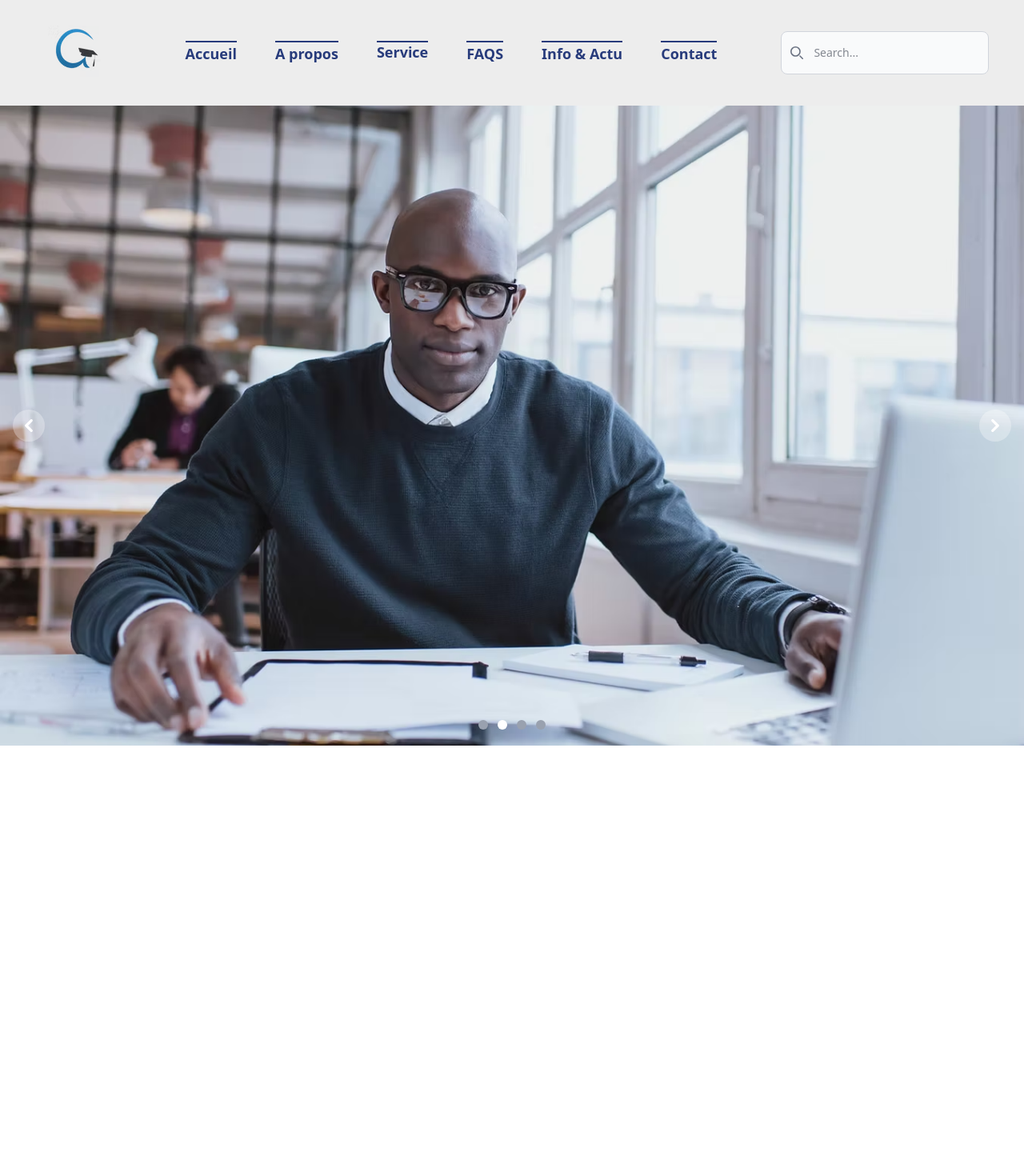
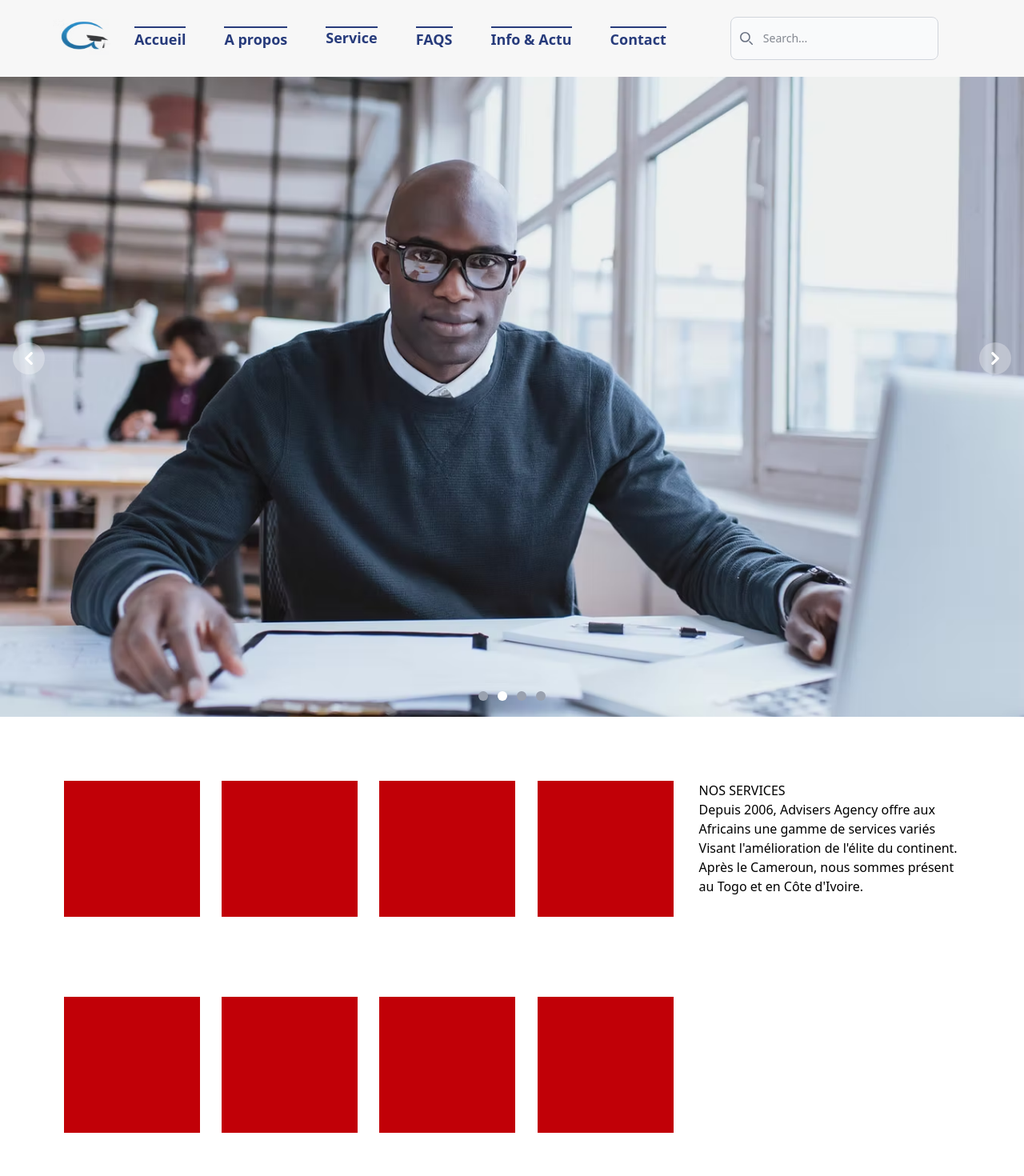
Before and after one commit to Zanguedimitri/advisers-agency, a React (Vite) app: page /home in a window 1280 px wide. Shown: the top 1470 px of the page at 80% size. Built offline with nearby package versions, Linux system fonts and the light colour scheme.

Commit message:
fix:metre a jour le header et ajout de la div service

```diff
--- a/src/Pages/home.jsx
+++ b/src/Pages/home.jsx
@@ -7,7 +7,29 @@ export function Home() {
     <div className="z-10">
       <Caroussel />
 
-      <div className="h-900"></div>
+      <div className="flex flex-row gap-x-8 p-20">
+        <div className="flex flex-wrap  justify-between gap-w-4 gap-y-25 w-[70%] ">
+          <div className="h-[170px] w-[170px] bg-red-700"></div>
+          <div className="h-[170px] w-[170px] bg-red-700"></div>
+          <div className="h-[170px] w-[170px] bg-red-700"></div>
+          <div className="h-[170px] w-[170px] bg-red-700"></div>
+          <div className="h-[170px] w-[170px] bg-red-700"></div>
+          <div className="h-[170px] w-[170px] bg-red-700"></div>
+          <div className="h-[170px] w-[170px] bg-red-700"></div>
+          <div className="h-[170px] w-[170px] bg-red-700"></div>
+        </div>
+        <div className="w-[30%]">
+          <h1>NOS SERVICES</h1>
+          <p>
+            Depuis 2006, Advisers Agency offre aux Africains une gamme de
+            services variés Visant l'amélioration de l'élite du continent.
+          </p>
+          <p>
+            Après le Cameroun, nous sommes présent au <span>Togo</span> et en{" "}
+            <span>Côte d'Ivoire</span>.{" "}
+          </p>
+        </div>
+      </div>
     </div>
   );
 }
--- a/src/components/caroussel.tsx
+++ b/src/components/caroussel.tsx
@@ -31,6 +31,7 @@ export default function Caroussel() {
 
   return (
     <div className="relative w-full z-0">
+      <div className="h-24 bg-white"></div>
       {/* Images */}
       <div className="relative h-56 overflow-hidden md:h-[100vh]">
         {images.map((img, index) => (
--- a/src/components/header.tsx
+++ b/src/components/header.tsx
@@ -26,23 +26,22 @@ export default function Header() {
   const [mobileMenuOpen, setMobileMenuOpen] = useState(false);
 
   return (
-    <div className="bg-white/30 backdrop-invert backdrop-opacity-10 z-100">
-      <header className="inset-x-0 top-0 z-50 bg-transparent">
+    <div className="bg-white/70 backdrop-invert backdrop-opacity-10 z-100 fixed top-0 w-full">
+      <header className="inset-x-0 top-0 z-50 bg-transparent flex px-12">
+        {/* Logo */}
+        <div>
+          <Link to="/" className="-m-1.5 p-1.5 object-none">
+            <img
+              alt="logo de Advisers Agency"
+              src={logo}
+              className="h-12 w-30 "
+            />
+          </Link>
+        </div>
         <nav
           aria-label="Global"
-          className="flex items-center justify-center gap-[5rem] py-2"
+          className="flex items-center justify-center gap-x-[5rem] py-2"
         >
-          {/* Logo */}
-          <div>
-            <Link to="/" className="-m-1.5 p-1.5">
-              <img
-                alt="logo de Advisers Agency"
-                src={logo}
-                className="h-auto w-auto"
-              />
-            </Link>
-          </div>
-
           {/* Menu mobile (à activer plus tard) */}
           <div className="flex lg:hidden">
             <button
@@ -115,12 +114,12 @@ export default function Header() {
             <form className="max-w-md mx-auto">
               <label
                 htmlFor="default-search"
-                className="mb-2 text-sm font-medium text-gray-900 sr-only"
+                className="mb-2 text-sm font-medium text-gray-900 sr-only "
               >
                 Search
               </label>
               <div className="relative">
-                <div className="absolute inset-y-0 start-0 flex items-center ps-3 pointer-events-none">
+                <div className="absolute inset-y-0 start-0 flex items-center ps-3  pointer-events-auto">
                   <svg
                     className="w-4 h-4 text-gray-500"
                     aria-hidden="true"
```
